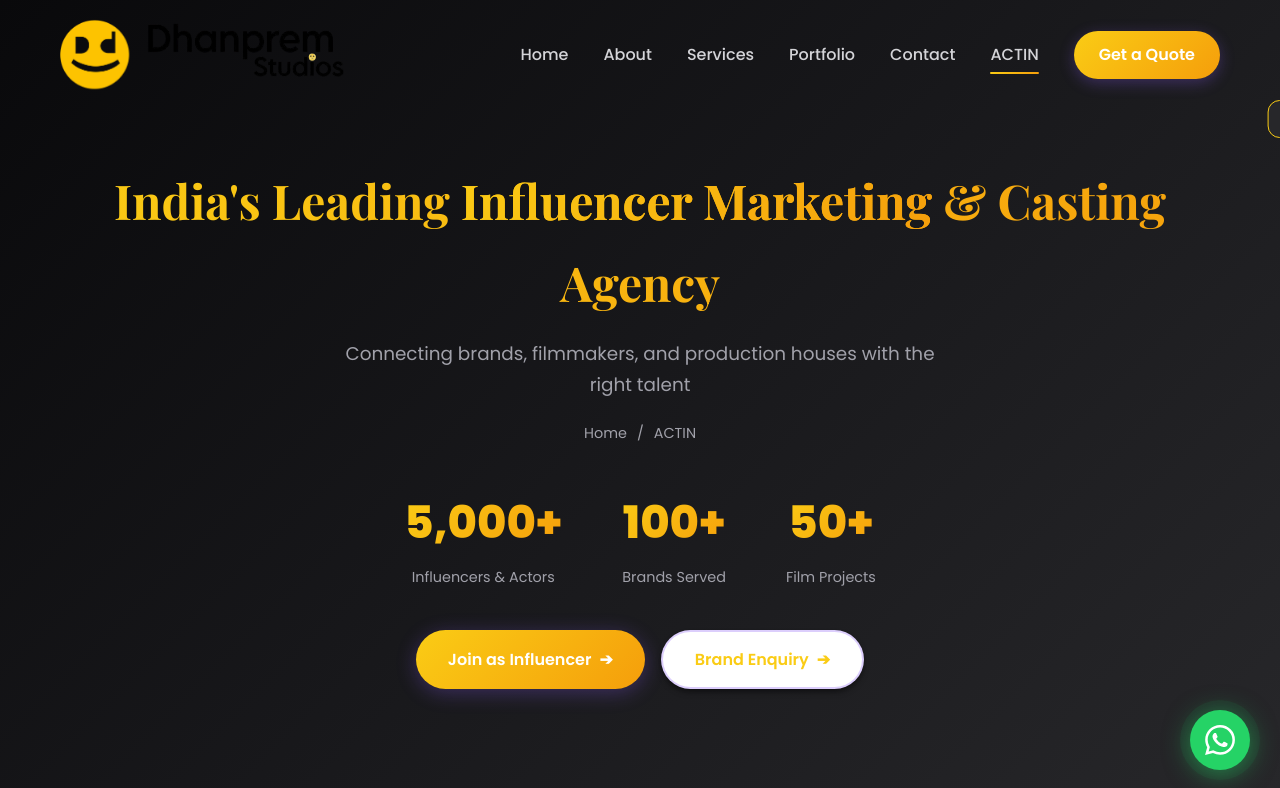
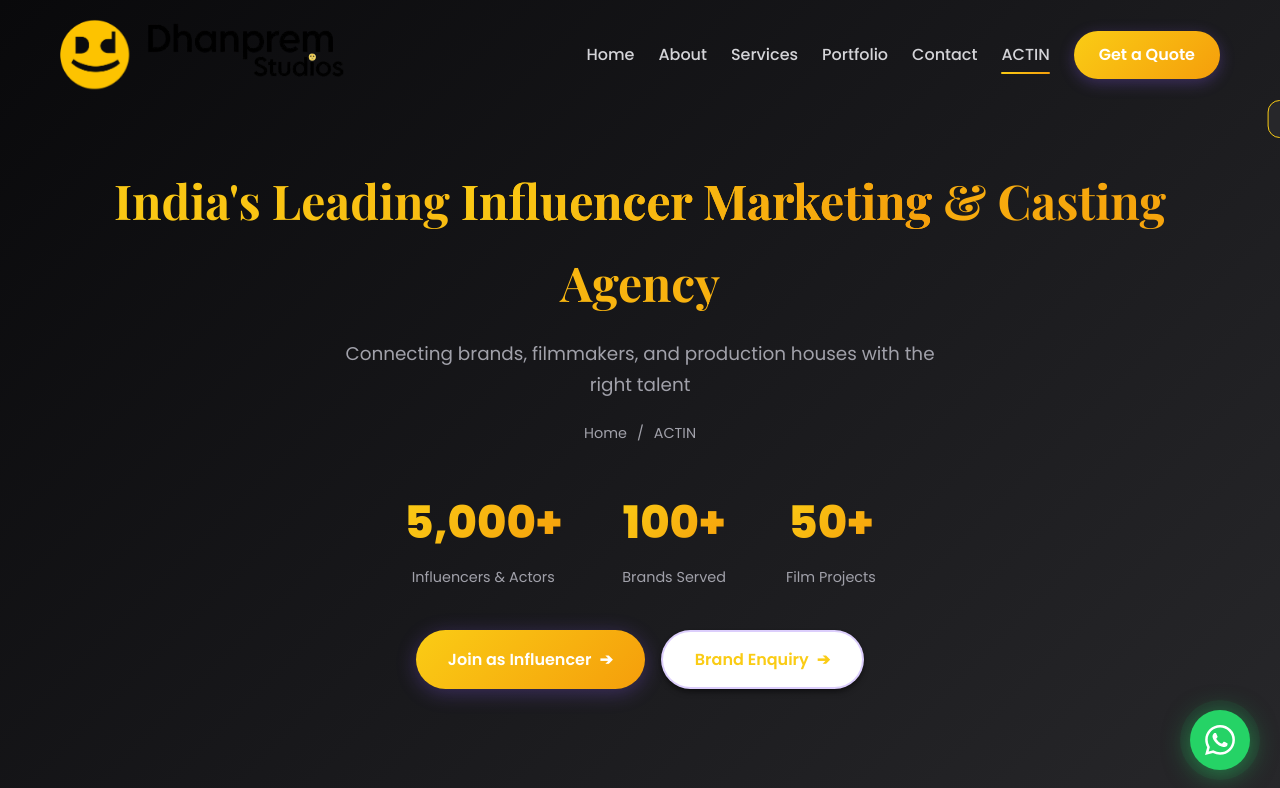
Before and after one commit to afan73871-spec/dhan-prem-studio, a PHP site: page /actin/index.html in a window 1280 px wide. Shown: the top 788 px of the page. Run offline with PHP 8.4, Linux system fonts and the light colour scheme.

Commit message:
Fix nav overflow - reduce gap for ACTIN link visibility

```diff
--- a/css/style.css
+++ b/css/style.css
@@ -262,7 +262,7 @@ img {
 .nav-links {
   display: flex;
   align-items: center;
-  gap: 35px;
+  gap: 24px;
 }
 
 .nav-links a {
@@ -1970,6 +1970,7 @@ img {
    RESPONSIVE
    ============================================ */
 @media (max-width: 1024px) {
+  .nav-links { gap: 18px; }
   .hero .container {
     grid-template-columns: 1fr;
     text-align: center;
```
